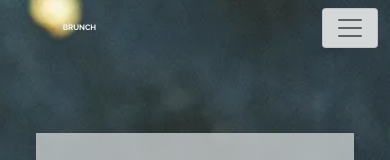
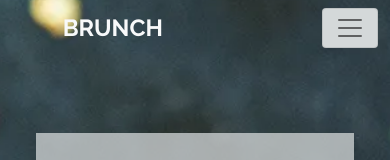
Before and after one commit to laura8506/brunch_full_website, a plain HTML site: page index.html in a window 390 px wide. Shown: the top 160 px of the page. Drawn offline with nearby package versions, Linux system fonts and the light colour scheme.

Commit message:
fix size for menu

```diff
--- a/style.css
+++ b/style.css
@@ -204,12 +204,19 @@ p {
 }
 
 @media (min-width: 768px) {
+
 	.background_page3 {
 		margin-top: -.39rem !important;
 		background: url("img/background_page_3.webp") no-repeat;
 		background-size: 1920px;
 		background-position: 50% 50%;
 		padding-top: 32vh;
+	}
+}
+
+@media (max-width: 992px) {
+	nav {
+		font-size: 6vw !important;
 	}
 }
 
```
